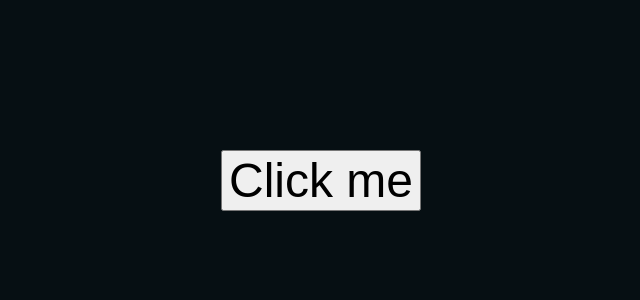
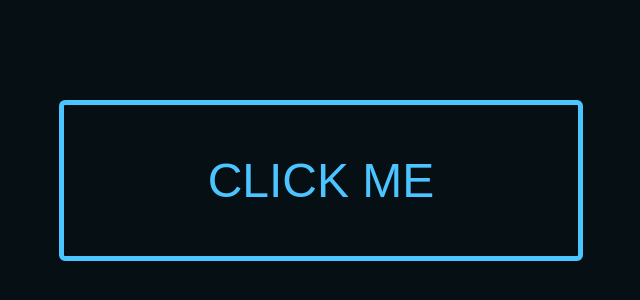
Before and after one commit to Annie-Huang/ripple-button, a website: page index.html in a window 1280 px wide. Shown: the part 228-528 px from the top of the page, without its empty margins (319-959 px from the left). Drawn offline with Linux system fonts and the light colour scheme.

Commit message:
Make the button black/white color and did some basic styling.

```diff
--- a/style.css
+++ b/style.css
@@ -7,5 +7,13 @@ body {
 }
 
 .ripple-button {
+  appearance: none; /* override browser styling */
+  cursor: pointer;
   font-size: 3rem;
+  padding: 1em 3em;
+  text-transform: uppercase;
+  background-color: transparent;
+  color: hsl(200 100% 65%);
+  border: 5px solid currentColor;
+  border-radius: 0.125em;
 }
```
